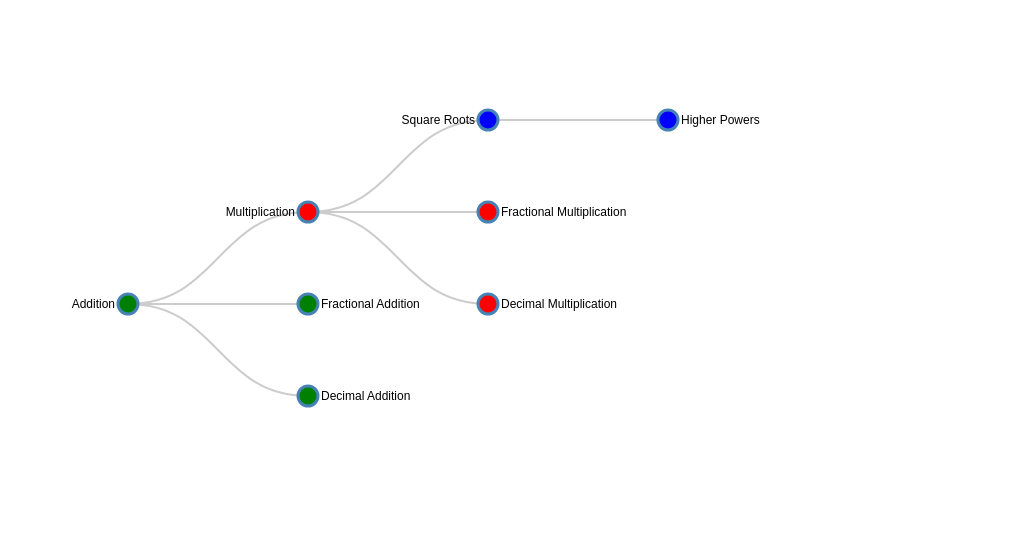
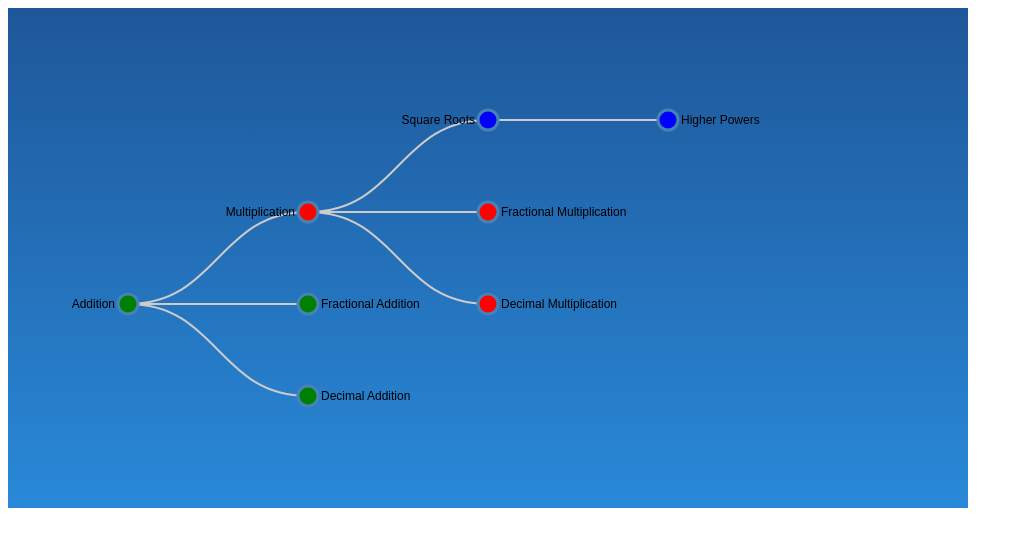
Before and after one commit to Koala-t/D3-practice, a plain HTML site: page tree/tree.html in a window 1280 px wide. Shown: the whole page, without its empty margins (0-1023 px from the left). Drawn offline with nearby package versions, Linux system fonts and the light colour scheme.

Commit message:
add gradient background to the tree

```diff
--- a/tree/tree.css
+++ b/tree/tree.css
@@ -11,3 +11,7 @@
  stroke: #ccc;
  stroke-width: 2px;
 }
+
+svg {
+  background: linear-gradient(to bottom,  #1e5799 0%,#2989d8 100%,#207cca 51%,#7db9e8 100%);
+}
```
